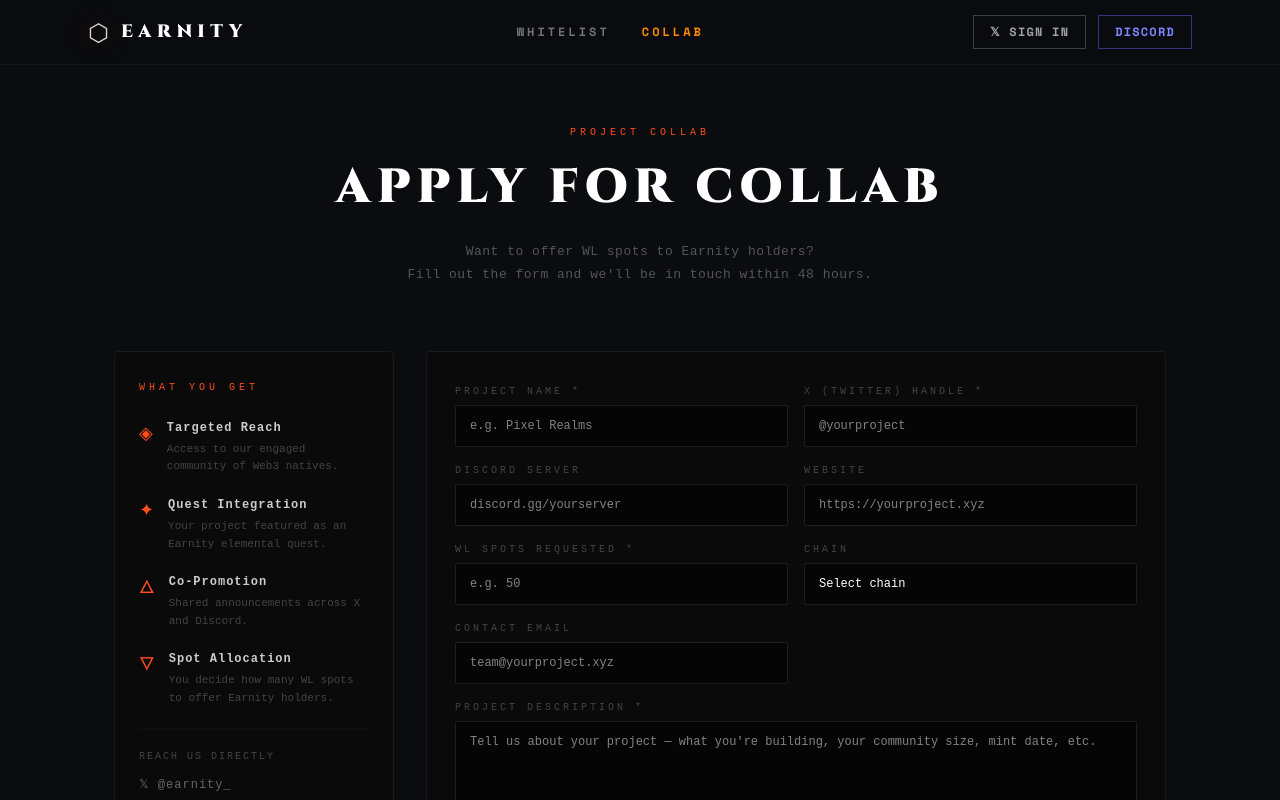
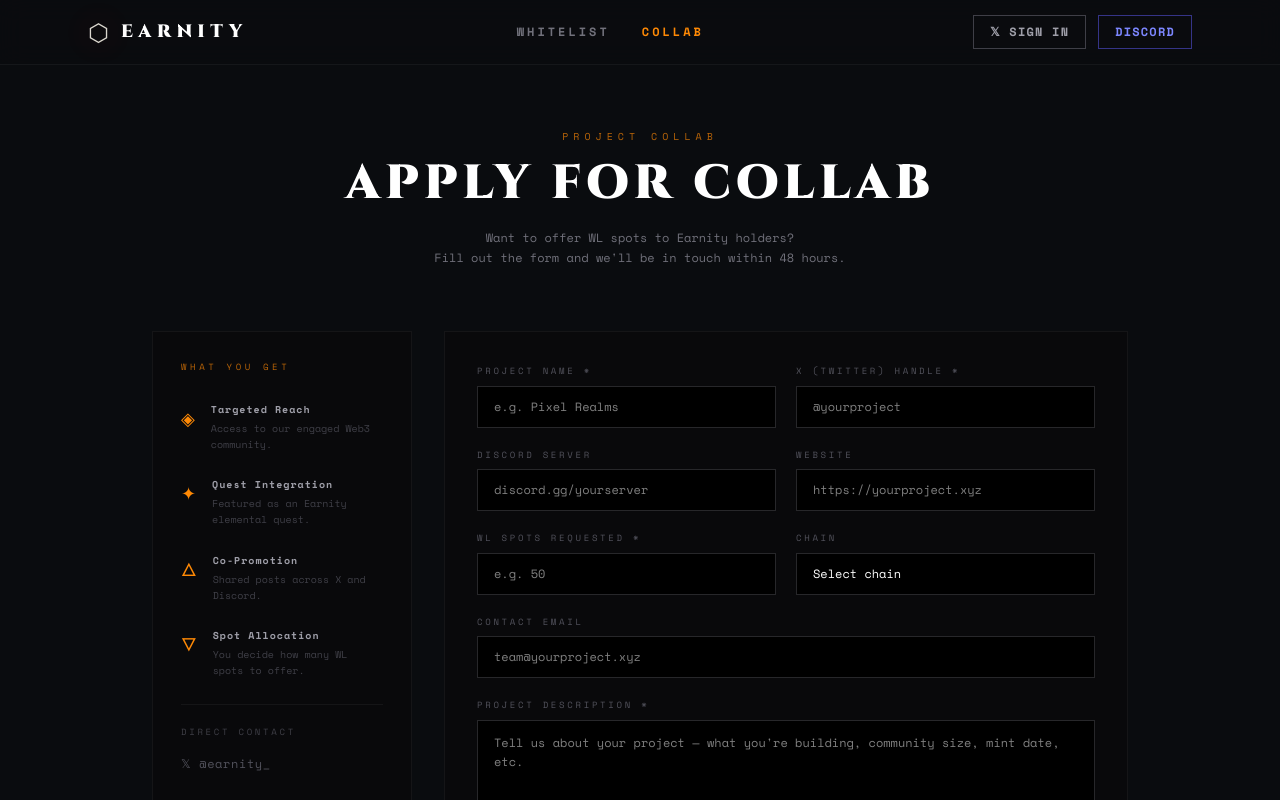
Before and after one commit to pixelgamesite-maker/quest, a React (Vite) app: page /collab in a window 1280 px wide. Shown: the top 800 px of the page. Built offline with nearby package versions, Linux system fonts and the light colour scheme.

Commit message:
Update collab.tsx

```diff
--- a/src/pages/collab.tsx
+++ b/src/pages/collab.tsx
@@ -2,7 +2,7 @@
 import { MainLayout } from "@/layouts/main-layout";
 import { useToast } from "@/hooks/use-toast";
 
-type FormData = {
+type Form = {
   projectName: string;
   xHandle: string;
   discord: string;
@@ -13,67 +13,55 @@
   contactEmail: string;
 };
 
-const INITIAL: FormData = {
-  projectName: "",
-  xHandle: "",
-  discord: "",
-  website: "",
-  spotsRequested: "",
-  chain: "",
-  description: "",
-  contactEmail: "",
-};
+const INIT: Form = { projectName: "", xHandle: "", discord: "", website: "", spotsRequested: "", chain: "", description: "", contactEmail: "" };
 
 export default function Collab() {
-  const [form, setForm] = useState<FormData>(INITIAL);
+  const [form, setForm] = useState<Form>(INIT);
   const [submitted, setSubmitted] = useState(false);
   const [loading, setLoading] = useState(false);
   const { toast } = useToast();
 
-  const set = (key: keyof FormData) => (e: React.ChangeEvent<HTMLInputElement | HTMLTextAreaElement | HTMLSelectElement>) =>
+  const set = (key: keyof Form) => (e: React.ChangeEvent<HTMLInputElement | HTMLTextAreaElement | HTMLSelectElement>) =>
     setForm((f) => ({ ...f, [key]: e.target.value }));
 
-  const isValid = form.projectName && form.xHandle && form.spotsRequested && form.description;
+  const valid = form.projectName && form.xHandle && form.spotsRequested && form.description;
 
   const handleSubmit = async () => {
-    if (!isValid) return;
+    if (!valid) return;
     setLoading(true);
-    // Wire to Supabase/Neon later — for now just simulate
     await new Promise((r) => setTimeout(r, 1200));
     setLoading(false);
     setSubmitted(true);
-    toast({ title: "Application submitted!", description: "We'll review and reach out via Discord or X." });
+    toast({ title: "Application submitted!", description: "We'll review and reach out within 48h." });
   };
+
+  const inputClass = "w-full bg-black border border-zinc-800 text-white px-4 py-3 text-xs font-mono rounded-sm transition-all";
+  const labelClass = "text-[9px] tracking-[0.3em] text-zinc-600 mb-2 block";
 
   if (submitted) {
     return (
       <MainLayout>
-        <div style={s.page}>
-          <div style={s.successWrap}>
-            <div style={s.successIcon}>✦</div>
-            <div style={s.successTitle}>APPLICATION RECEIVED</div>
-            <div style={s.successSub}>
-              We'll review <strong style={{ color: "#fff" }}>{form.projectName}</strong>'s application and reach out within 48 hours via X or Discord.
+        <div className="max-w-lg mx-auto px-6 py-24 text-center">
+          <div className="bg-zinc-950 border border-green-400/20 rounded-sm p-12">
+            <div className="text-4xl text-green-400 mb-6" style={{ filter: "drop-shadow(0 0 16px #B8FF1C)" }}>✦</div>
+            <div className="font-serif text-xl font-black tracking-[0.3em] text-white mb-4">APPLICATION RECEIVED</div>
+            <p className="text-xs text-zinc-500 leading-relaxed mb-8">
+              We'll review <strong className="text-white">{form.projectName}</strong>'s application and reach out within 48 hours via X or Discord.
+            </p>
+            <div className="bg-black border border-white/5 rounded-sm p-5 text-left mb-8 space-y-3">
+              {[
+                { label: "PROJECT", value: form.projectName },
+                { label: "X HANDLE", value: form.xHandle },
+                { label: "SPOTS", value: form.spotsRequested },
+                { label: "CHAIN", value: form.chain || "Not specified" },
+              ].map((r) => (
+                <div key={r.label} className="flex justify-between items-center border-b border-white/5 pb-3 last:border-0 last:pb-0">
+                  <span className="text-[9px] tracking-[0.3em] text-zinc-700">{r.label}</span>
+                  <span className="text-xs text-zinc-400">{r.value}</span>
+                </div>
+              ))}
             </div>
-            <div style={s.successDetails}>
-              <div style={s.detailRow}>
-                <span style={s.detailLabel}>PROJECT</span>
-                <span style={s.detailValue}>{form.projectName}</span>
-              </div>
-              <div style={s.detailRow}>
-                <span style={s.detailLabel}>X HANDLE</span>
-                <span style={s.detailValue}>{form.xHandle}</span>
-              </div>
-              <div style={s.detailRow}>
-                <span style={s.detailLabel}>SPOTS REQUESTED</span>
-                <span style={s.detailValue}>{form.spotsRequested}</span>
-              </div>
-              <div style={s.detailRow}>
-                <span style={s.detailLabel}>CHAIN</span>
-                <span style={s.detailValue}>{form.chain || "Not specified"}</span>
-              </div>
-            </div>
-            <button onClick={() => { setSubmitted(false); setForm(INITIAL); }} style={s.resetBtn}>
+            <button onClick={() => { setSubmitted(false); setForm(INIT); }} className="px-6 py-2 bg-transparent border border-zinc-800 text-zinc-600 text-[10px] tracking-widest rounded-sm cursor-pointer hover:border-zinc-600 transition-all">
               SUBMIT ANOTHER
             </button>
           </div>
@@ -84,77 +72,68 @@
 
   return (
     <MainLayout>
-      <style>{css}</style>
-      <div style={s.page}>
-        <div style={s.header}>
-          <div style={s.headerLabel}>PROJECT COLLAB</div>
-          <h1 style={s.title}>APPLY FOR COLLAB</h1>
-          <p style={s.subtitle}>
+      <div className="max-w-5xl mx-auto px-6 py-16">
+        <div className="text-center mb-16">
+          <p className="text-[10px] tracking-[0.5em] text-orange-400/70 mb-4">PROJECT COLLAB</p>
+          <h1 className="font-serif text-4xl md:text-5xl font-black text-white tracking-widest mb-5">APPLY FOR COLLAB</h1>
+          <p className="text-xs text-zinc-500 leading-relaxed">
             Want to offer WL spots to Earnity holders?<br />
             Fill out the form and we'll be in touch within 48 hours.
           </p>
         </div>
 
-        <div style={s.formWrap}>
-          {/* Left info panel */}
-          <div style={s.infoPanel}>
-            <div style={s.infoPanelTitle}>WHAT YOU GET</div>
+        <div className="grid grid-cols-1 md:grid-cols-[260px_1fr] gap-8 items-start">
+          {/* Info panel */}
+          <div className="bg-zinc-950 border border-white/5 rounded-sm p-7 md:sticky md:top-24">
+            <div className="text-[9px] tracking-[0.4em] text-orange-400/70 mb-7">WHAT YOU GET</div>
             {[
-              { icon: "◈", title: "Targeted Reach", desc: "Access to our engaged community of Web3 natives." },
-              { icon: "✦", title: "Quest Integration", desc: "Your project featured as an Earnity elemental quest." },
-              { icon: "🜂", title: "Co-Promotion", desc: "Shared announcements across X and Discord." },
-              { icon: "🜄", title: "Spot Allocation", desc: "You decide how many WL spots to offer Earnity holders." },
+              { icon: "◈", title: "Targeted Reach", desc: "Access to our engaged Web3 community." },
+              { icon: "✦", title: "Quest Integration", desc: "Featured as an Earnity elemental quest." },
+              { icon: "🜂", title: "Co-Promotion", desc: "Shared posts across X and Discord." },
+              { icon: "🜄", title: "Spot Allocation", desc: "You decide how many WL spots to offer." },
             ].map((item) => (
-              <div key={item.title} style={s.infoItem}>
-                <div style={s.infoItemIcon}>{item.icon}</div>
+              <div key={item.title} className="flex gap-4 mb-6">
+                <span className="text-lg text-orange-400 flex-shrink-0 mt-0.5">{item.icon}</span>
                 <div>
-                  <div style={s.infoItemTitle}>{item.title}</div>
-                  <div style={s.infoItemDesc}>{item.desc}</div>
+                  <div className="text-[10px] font-bold tracking-widest text-zinc-400 mb-1">{item.title}</div>
+                  <div className="text-[10px] text-zinc-700 leading-relaxed">{item.desc}</div>
                 </div>
               </div>
             ))}
-
-            <div style={s.infoDivider} />
-
-            <div style={s.infoContact}>
-              <div style={{ fontSize: 10, color: "#444", letterSpacing: 2, marginBottom: 8 }}>REACH US DIRECTLY</div>
-              <a href="https://x.com/earnity_" target="_blank" rel="noreferrer" style={s.infoLink}>
+            <div className="border-t border-white/5 pt-5 mt-2">
+              <div className="text-[9px] tracking-[0.3em] text-zinc-700 mb-3">DIRECT CONTACT</div>
+              <a href="https://x.com/earnity_" target="_blank" rel="noreferrer" className="text-xs text-zinc-600 no-underline hover:text-zinc-400 transition-colors tracking-wider">
                 𝕏 @earnity_
               </a>
             </div>
           </div>
 
           {/* Form */}
-          <div style={s.form}>
-            <div style={s.formGrid}>
-              <div style={s.field}>
-                <label style={s.label}>PROJECT NAME *</label>
-                <input style={s.input} placeholder="e.g. Pixel Realms" value={form.projectName} onChange={set("projectName")} />
+          <div className="bg-zinc-950 border border-white/5 rounded-sm p-8">
+            <div className="grid grid-cols-1 md:grid-cols-2 gap-5 mb-5">
+              <div>
+                <label className={labelClass}>PROJECT NAME *</label>
+                <input className={inputClass} placeholder="e.g. Pixel Realms" value={form.projectName} onChange={set("projectName")} />
               </div>
-
-              <div style={s.field}>
-                <label style={s.label}>X (TWITTER) HANDLE *</label>
-                <input style={s.input} placeholder="@yourproject" value={form.xHandle} onChange={set("xHandle")} />
+              <div>
+                <label className={labelClass}>X (TWITTER) HANDLE *</label>
+                <input className={inputClass} placeholder="@yourproject" value={form.xHandle} onChange={set("xHandle")} />
               </div>
-
-              <div style={s.field}>
-                <label style={s.label}>DISCORD SERVER</label>
-                <input style={s.input} placeholder="discord.gg/yourserver" value={form.discord} onChange={set("discord")} />
+              <div>
+                <label className={labelClass}>DISCORD SERVER</label>
+                <input className={inputClass} placeholder="discord.gg/yourserver" value={form.discord} onChange={set("discord")} />
               </div>
-
-              <div style={s.field}>
-                <label style={s.label}>WEBSITE</label>
-                <input style={s.input} placeholder="https://yourproject.xyz" value={form.website} onChange={set("website")} />
+              <div>
+                <label className={labelClass}>WEBSITE</label>
+                <input className={inputClass} placeholder="https://yourproject.xyz" value={form.website} onChange={set("website")} />
               </div>
-
-              <div style={s.field}>
-                <label style={s.label}>WL SPOTS REQUESTED *</label>
-                <input style={s.input} placeholder="e.g. 50" type="number" value={form.spotsRequested} onChange={set("spotsRequested")} />
+              <div>
+                <label className={labelClass}>WL SPOTS REQUESTED *</label>
+                <input className={inputClass} placeholder="e.g. 50" type="number" value={form.spotsRequested} onChange={set("spotsRequested")} />
               </div>
-
-              <div style={s.field}>
-                <label style={s.label}>CHAIN</label>
-                <select style={s.select} value={form.chain} onChange={set("chain")}>
+              <div>
+                <label className={labelClass}>CHAIN</label>
+                <select className={inputClass} value={form.chain} onChange={set("chain")} style={{ appearance: "none" }}>
                   <option value="">Select chain</option>
                   <option value="Base">Base</option>
                   <option value="Ethereum">Ethereum</option>
@@ -163,18 +142,17 @@
                   <option value="Other">Other</option>
                 </select>
               </div>
-
-              <div style={s.field}>
-                <label style={s.label}>CONTACT EMAIL</label>
-                <input style={s.input} placeholder="team@yourproject.xyz" type="email" value={form.contactEmail} onChange={set("contactEmail")} />
+              <div className="md:col-span-2">
+                <label className={labelClass}>CONTACT EMAIL</label>
+                <input className={inputClass} placeholder="team@yourproject.xyz" type="email" value={form.contactEmail} onChange={set("contactEmail")} />
               </div>
             </div>
 
-            <div style={{ ...s.field, marginTop: 4 }}>
-              <label style={s.label}>PROJECT DESCRIPTION *</label>
+            <div className="mb-6">
+              <label className={labelClass}>PROJECT DESCRIPTION *</label>
               <textarea
-                style={s.textarea}
-                placeholder="Tell us about your project — what you're building, your community size, mint date, etc."
+                className={`${inputClass} resize-none min-h-[120px] leading-relaxed`}
+                placeholder="Tell us about your project — what you're building, community size, mint date, etc."
                 value={form.description}
                 onChange={set("description")}
               />
@@ -182,92 +160,18 @@
 
             <button
               onClick={handleSubmit}
-              disabled={!isValid || loading}
-              style={{
-                ...s.submitBtn,
-                opacity: isValid && !loading ? 1 : 0.4,
-                cursor: isValid && !loading ? "pointer" : "not-allowed",
-              }}
+              disabled={!valid || loading}
+              className="w-full py-4 bg-orange-500 hover:bg-orange-400 disabled:opacity-40 disabled:cursor-not-allowed text-white font-bold text-xs tracking-[0.3em] rounded-sm border-none cursor-pointer transition-all"
             >
               {loading ? "SUBMITTING..." : "SUBMIT APPLICATION →"}
             </button>
 
-            <div style={s.formNote}>
+            <p className="text-[9px] text-zinc-800 tracking-wider text-center mt-4">
               * Required fields. We review all applications manually and respond within 48 hours.
-            </div>
+            </p>
           </div>
         </div>
       </div>
     </MainLayout>
   );
 }
-
-const s: Record<string, React.CSSProperties> = {
-  page: { maxWidth: 1100, margin: "0 auto", padding: "60px 24px", fontFamily: "'Courier New', monospace" },
-  header: { textAlign: "center", marginBottom: 64 },
-  headerLabel: { fontSize: 10, letterSpacing: 4, color: "#FF4D1C", marginBottom: 12 },
-  title: { fontSize: "clamp(28px, 5vw, 48px)", fontWeight: 900, letterSpacing: 6, margin: "0 0 16px", color: "#fff" },
-  subtitle: { fontSize: 13, color: "#555", lineHeight: 1.8, letterSpacing: 0.5 },
-  formWrap: { display: "grid", gridTemplateColumns: "280px 1fr", gap: 32, alignItems: "start" },
-  infoPanel: { background: "#0a0a0a", border: "1px solid #1a1a1a", borderRadius: 4, padding: "28px 24px", position: "sticky", top: 80 },
-  infoPanelTitle: { fontSize: 10, letterSpacing: 4, color: "#FF4D1C", marginBottom: 24 },
-  infoItem: { display: "flex", gap: 14, marginBottom: 20 },
-  infoItemIcon: { fontSize: 18, color: "#FF4D1C", flexShrink: 0, marginTop: 2 },
-  infoItemTitle: { fontSize: 12, fontWeight: 700, letterSpacing: 1, color: "#ccc", marginBottom: 4 },
-  infoItemDesc: { fontSize: 11, color: "#444", lineHeight: 1.6 },
-  infoDivider: { height: 1, background: "#111", margin: "20px 0" },
-  infoContact: {},
-  infoLink: { fontSize: 12, color: "#666", textDecoration: "none", letterSpacing: 1 },
-  form: { background: "#0a0a0a", border: "1px solid #1a1a1a", borderRadius: 4, padding: "32px 28px" },
-  formGrid: { display: "grid", gridTemplateColumns: "1fr 1fr", gap: 16, marginBottom: 16 },
-  field: { display: "flex", flexDirection: "column", gap: 6 },
-  label: { fontSize: 10, letterSpacing: 3, color: "#444" },
-  input: {
-    background: "#050505", border: "1px solid #1e1e1e", color: "#fff",
-    padding: "11px 14px", fontFamily: "'Courier New', monospace", fontSize: 12,
-    borderRadius: 2, outline: "none", transition: "border-color 0.2s",
-  },
-  select: {
-    background: "#050505", border: "1px solid #1e1e1e", color: "#fff",
-    padding: "11px 14px", fontFamily: "'Courier New', monospace", fontSize: 12,
-    borderRadius: 2, outline: "none", appearance: "none",
-  },
-  textarea: {
-    background: "#050505", border: "1px solid #1e1e1e", color: "#fff",
-    padding: "11px 14px", fontFamily: "'Courier New', monospace", fontSize: 12,
-    borderRadius: 2, outline: "none", resize: "vertical", minHeight: 120,
-    lineHeight: 1.6,
-  },
-  submitBtn: {
-    width: "100%", marginTop: 24, background: "#FF4D1C", border: "none",
-    color: "#fff", padding: "14px", fontFamily: "'Courier New', monospace",
-    fontWeight: 900, fontSize: 13, letterSpacing: 3, borderRadius: 2,
-    transition: "opacity 0.2s",
-  },
-  formNote: { fontSize: 10, color: "#333", letterSpacing: 1, marginTop: 16, textAlign: "center" },
-  successWrap: {
-    maxWidth: 480, margin: "120px auto", textAlign: "center",
-    background: "#0a0a0a", border: "1px solid #B8FF1C22",
-    borderRadius: 4, padding: "48px 32px",
-  },
-  successIcon: { fontSize: 40, color: "#B8FF1C", marginBottom: 16, filter: "drop-shadow(0 0 16px #B8FF1C)" },
-  successTitle: { fontSize: 18, fontWeight: 900, letterSpacing: 6, color: "#fff", marginBottom: 12 },
-  successSub: { fontSize: 13, color: "#555", lineHeight: 1.8, marginBottom: 32 },
-  successDetails: { background: "#050505", border: "1px solid #111", borderRadius: 4, padding: "20px", marginBottom: 24, textAlign: "left" },
-  detailRow: { display: "flex", justifyContent: "space-between", padding: "8px 0", borderBottom: "1px solid #0d0d0d" },
-  detailLabel: { fontSize: 10, color: "#444", letterSpacing: 2 },
-  detailValue: { fontSize: 12, color: "#888" },
-  resetBtn: {
-    background: "transparent", border: "1px solid #222", color: "#444",
-    padding: "10px 24px", fontFamily: "'Courier New', monospace",
-    fontSize: 11, letterSpacing: 2, cursor: "pointer", borderRadius: 2,
-  },
-};
-
-const css = `
-  @media (max-width: 768px) {
-    .collab-grid { grid-template-columns: 1fr !important; }
-    .form-grid { grid-template-columns: 1fr !important; }
-  }
-  input:focus, textarea:focus, select:focus { border-color: #FF4D1C44 !important; }
-`;
```
